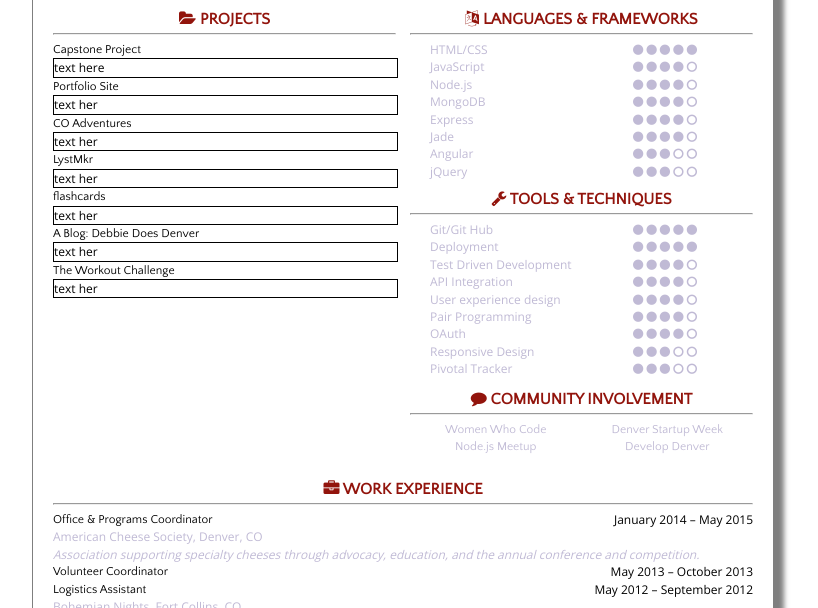
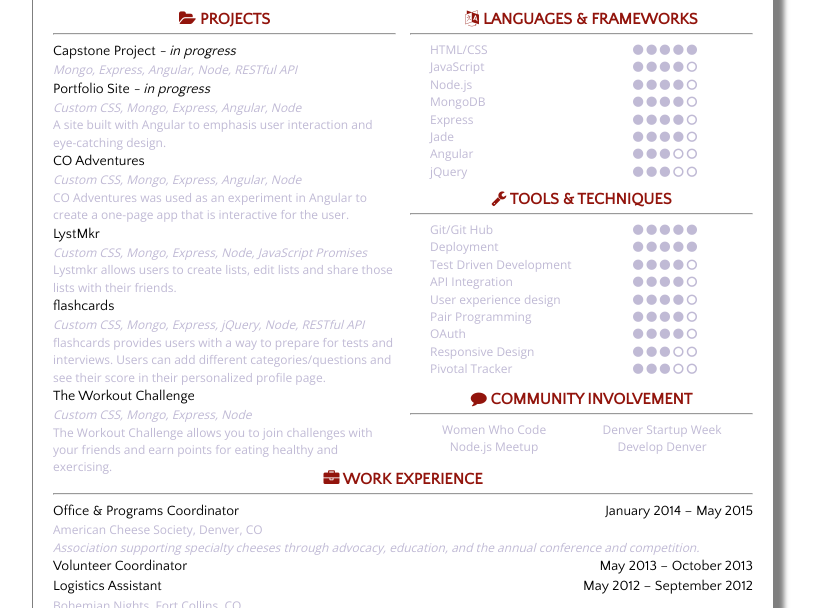
Before and after one commit to AnnaCasper/resume, a plain HTML site: page resume.html in a window 1280 px wide. Shown: the part 192-800 px from the top of the page, without its empty margins (9-827 px from the left). Drawn offline with nearby package versions, Linux system fonts and the light colour scheme.

Commit message:
added projects

```diff
--- a/divstyle.css
+++ b/divstyle.css
@@ -123,7 +123,6 @@ small, .font_small {font-size: 0.707em;}
 }
 
 .fullstack {
-
 	font-size: 11px;
 }
 
@@ -134,14 +133,24 @@ small, .font_small {font-size: 0.707em;}
 .projects {
 	margin-top: 140px;
 	width: 49%;
-	height: 470px;
+	height: 460px;
 	float: left;
-	/*border: 1px solid black;*/
 }
-
+.comm {
+	width: 49%;
+	float: left;
+}
 .title {
-	width: 50%;
+	width: 49%;
 	float: left;
+	font-size: 14px;
+	font-family: Quattrocento Sans, sans-serif;
+	margin: 0px;
+}
+.projectTitle {
+	width: 100%;
+	float: left;
+	font-size: 14px;
 	font-family: Quattrocento Sans, sans-serif;
 }
 
@@ -152,8 +161,10 @@ small, .font_small {font-size: 0.707em;}
 
 .date {
 	text-align: right;
-	width: 50%;
+	width: 49%;
 	float: right;
+	font-family: Quattrocento Sans, sans-serif;
+	font-size: 14px;
 }
 .description {
 	width: 100%;
@@ -162,10 +173,8 @@ small, .font_small {font-size: 0.707em;}
 }
 
 .education {
-
 	width: 100%;
 	float: left;
-	/*border: 1px solid black;*/
 }
 
 .tools {
@@ -227,6 +236,21 @@ small, .font_small {font-size: 0.707em;}
 	color: #C0BAD5;
 }
 
+.project {
+	float: left;
+	width: 100%;
+	font-style: italic;
+	color: #C0BAD5;
+}
+.projectDescription {
+	color: #C0BAD5;
+
+}
+.progress {
+	font-style: italic;
+}
+
+
 .pdf {
 	width: 700px;
 	height: 920px;
@@ -235,9 +259,3 @@ small, .font_small {font-size: 0.707em;}
 	padding: 20px;
 	box-shadow: 10px 10px 5px rgba(0,0,0, .5);
 }
-
-.project {
-	float: left;
-	width: 100%;
-	border: 1px solid black;
-}
--- a/resume.html
+++ b/resume.html
@@ -31,20 +31,24 @@
         <div class="projects">
           <h4><i class="fa fa-folder-open"></i>  PROJECTS</h4>
           <hr>
-          <p class="title">Capstone Project</p>
-          <p class="project">text here</p>
-          <p class="title">Portfolio Site</p>
-          <p class="project">text her</p>
-          <p class="title">CO Adventures</p>
-          <p class="project">text her</p>
-          <p class="title">LystMkr</p>
-          <p class="project">text her</p>
-          <p class="title">flashcards</p>
-          <p class="project">text her</p>
-          <p class="title">A Blog: Debbie Does Denver</p>
-          <p class="project">text her</p>
-          <p class="title">The Workout Challenge</p>
-          <p class="project">text her</p>
+          <p class="projectTitle">Capstone Project <i class="progress">- in progress</i></p>
+          <p class="project">Mongo, Express, Angular, Node, RESTful API</p>
+          <p class="projectDescription"></p>
+          <p class="projectTitle">Portfolio Site <i class="progress">- in progress</i></p>
+          <p class="project">Custom CSS, Mongo, Express, Angular, Node</p>
+          <p class="projectDescription">A site built with Angular to emphasis user interaction and eye-catching design.</p>
+          <p class="projectTitle">CO Adventures</p>
+          <p class="project">Custom CSS, Mongo, Express, Angular, Node</p>
+          <p class="projectDescription">CO Adventures was used as an experiment in Angular to create a one-page app that is interactive for the user.</p>
+          <p class="projectTitle">LystMkr</p>
+          <p class="project">Custom CSS, Mongo, Express, Node, JavaScript Promises</p>
+          <p class="projectDescription">Lystmkr allows users to create lists, edit lists and share those lists with their friends.</p>
+          <p class="projectTitle">flashcards</p>
+          <p class="project">Custom CSS, Mongo, Express, jQuery, Node, RESTful API</p>
+          <p class="projectDescription">flashcards provides users with a way to prepare for tests and interviews. Users can add different categories/questions and see their score in their personalized profile page.</p>
+          <p class="projectTitle">The Workout Challenge</p>
+          <p class="project">Custom CSS, Mongo, Express, Node</p>
+          <p class="projectDescription">The Workout Challenge allows you to join challenges with your friends and earn points for eating healthy and exercising.</p>
           <br>
         </div>
         <div class="languages">
@@ -77,10 +81,10 @@
         <div class="community">
           <h4><i class="fa fa-comment"></i>  COMMUNITY INVOLVEMENT</h4>
           <hr>
-          <p class="title">Women Who Code</p>
-          <p class="title">Denver Startup Week</p>
-          <p class="title">Node.js Meetup</p>
-          <p class="title">Develop Denver</p>
+          <p class="comm">Women Who Code</p>
+          <p class="comm">Denver Startup Week</p>
+          <p class="comm">Node.js Meetup</p>
+          <p class="comm">Develop Denver</p>
         </div>
         <div class="workExperience">
           <h4><i class="fa fa-briefcase"></i>  WORK EXPERIENCE</h4>
--- a/style.css
+++ b/style.css
@@ -134,13 +134,24 @@ small, .font_small {font-size: 0.707em;}
 .projects {
 	margin-top: 140px;
 	width: 49%;
-	height: 470px;
+	height: 460px;
 	float: left;
 }
-
+.comm {
+	width: 49%;
+	float: left;
+}
 .title {
-	width: 50%;
+	width: 49%;
 	float: left;
+	font-size: 14px;
+	font-family: Quattrocento Sans, sans-serif;
+	margin: 0px;
+}
+.projectTitle {
+	width: 100%;
+	float: left;
+	font-size: 14px;
 	font-family: Quattrocento Sans, sans-serif;
 }
 
@@ -151,8 +162,10 @@ small, .font_small {font-size: 0.707em;}
 
 .date {
 	text-align: right;
-	width: 50%;
+	width: 49%;
 	float: right;
+	font-family: Quattrocento Sans, sans-serif;
+	font-size: 14px;
 }
 .description {
 	width: 100%;
@@ -227,5 +240,13 @@ small, .font_small {font-size: 0.707em;}
 .project {
 	float: left;
 	width: 100%;
-	border: 1px solid black;
+	font-style: italic;
+	color: #C0BAD5;
 }
+.projectDescription {
+	color: #C0BAD5;
+
+}
+.progress {
+	font-style: italic;
+}
```
